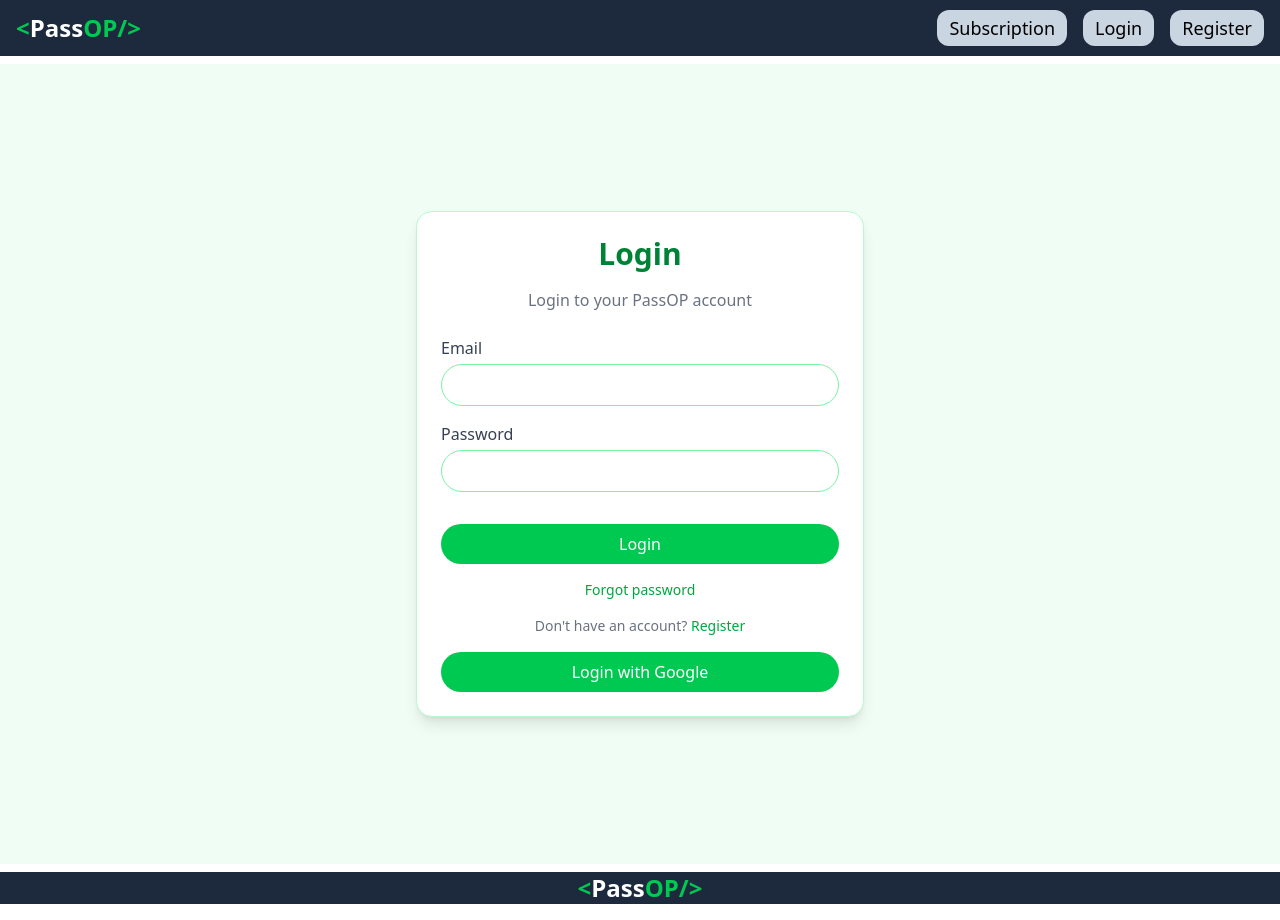
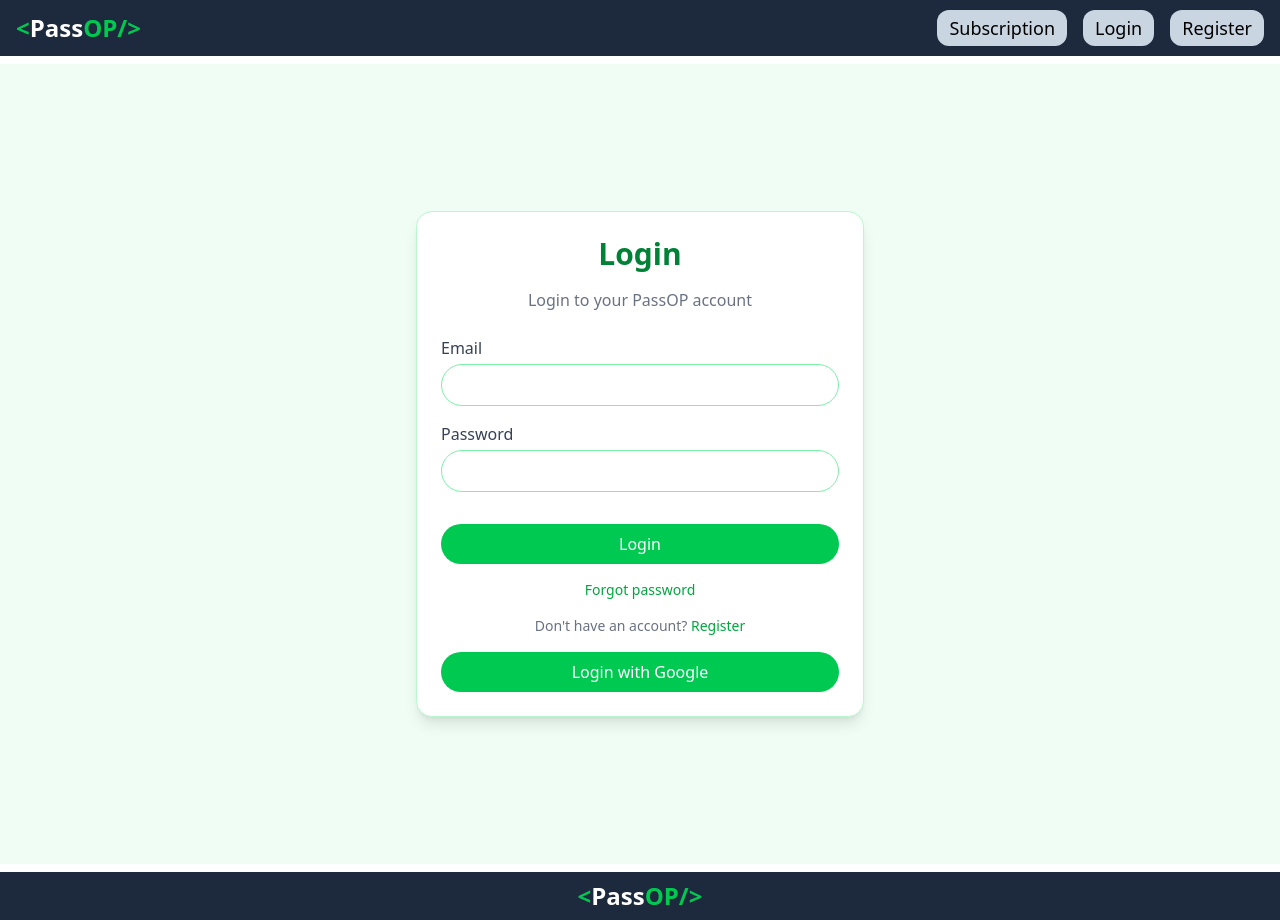
Before and after one commit to shashank-11203/passop, a React (Vite) app: page /login in a window 1280 px wide. Built offline with nearby package versions, Linux system fonts and the light colour scheme; no server answers.

Commit message:
frontend fix

```diff
--- a/src/App.css
+++ b/src/App.css
@@ -0,0 +1,3 @@
+*{
+    scroll-behavior: smooth;
+}
--- a/src/components/Footer.jsx
+++ b/src/components/Footer.jsx
@@ -2,7 +2,7 @@ import React from 'react'
 
 const Footer = () => {
     return (
-        <footer className='bg-slate-800 text-white flex flex-col items-center justify-center w-full'>
+        <footer className='bg-slate-800 text-white flex flex-col items-center justify-center w-full relative bottom-0 py-2'>
             <div className='logo font-bold text-2xl'>
                 <span className='text-green-500'>&lt;</span>
                 Pass
--- a/src/components/Navbar.jsx
+++ b/src/components/Navbar.jsx
@@ -26,7 +26,7 @@ const Navbar = () => {
             <nav className='bg-slate-800 text-white'>
                 <div className="mycontainer flex justify-between items-center px-4 py-5 h-14">
 
-                    <div className="logo font-bold text-white text-2xl">
+                    <div className="logo font-bold text-white text-2xl cursor-pointer" onClick={() => navigate('/')}>
                         <span className='text-green-500'>&lt;</span>
                         <span>Pass</span><span className='text-green-500'>OP/&gt;</span>
                     </div>
```
